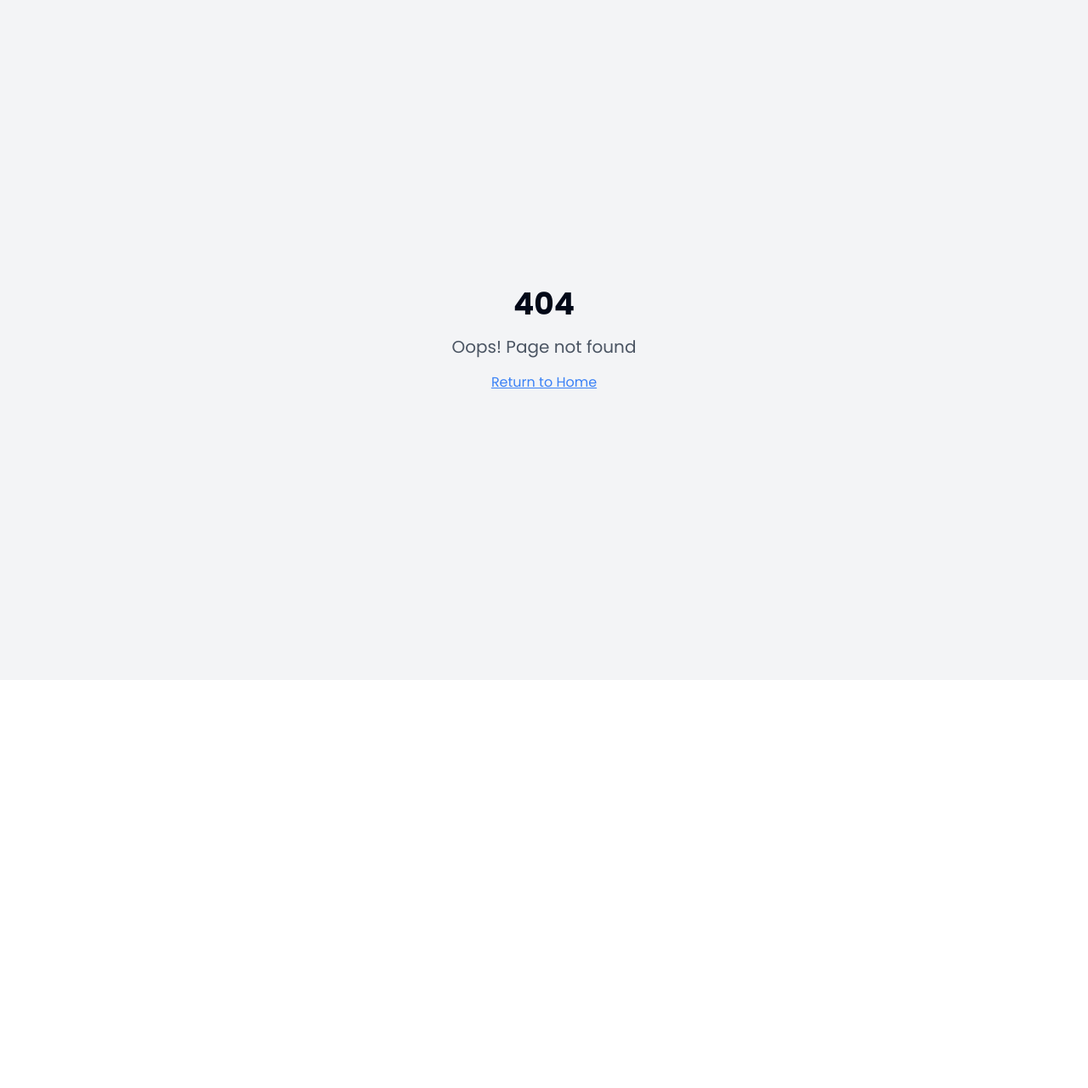
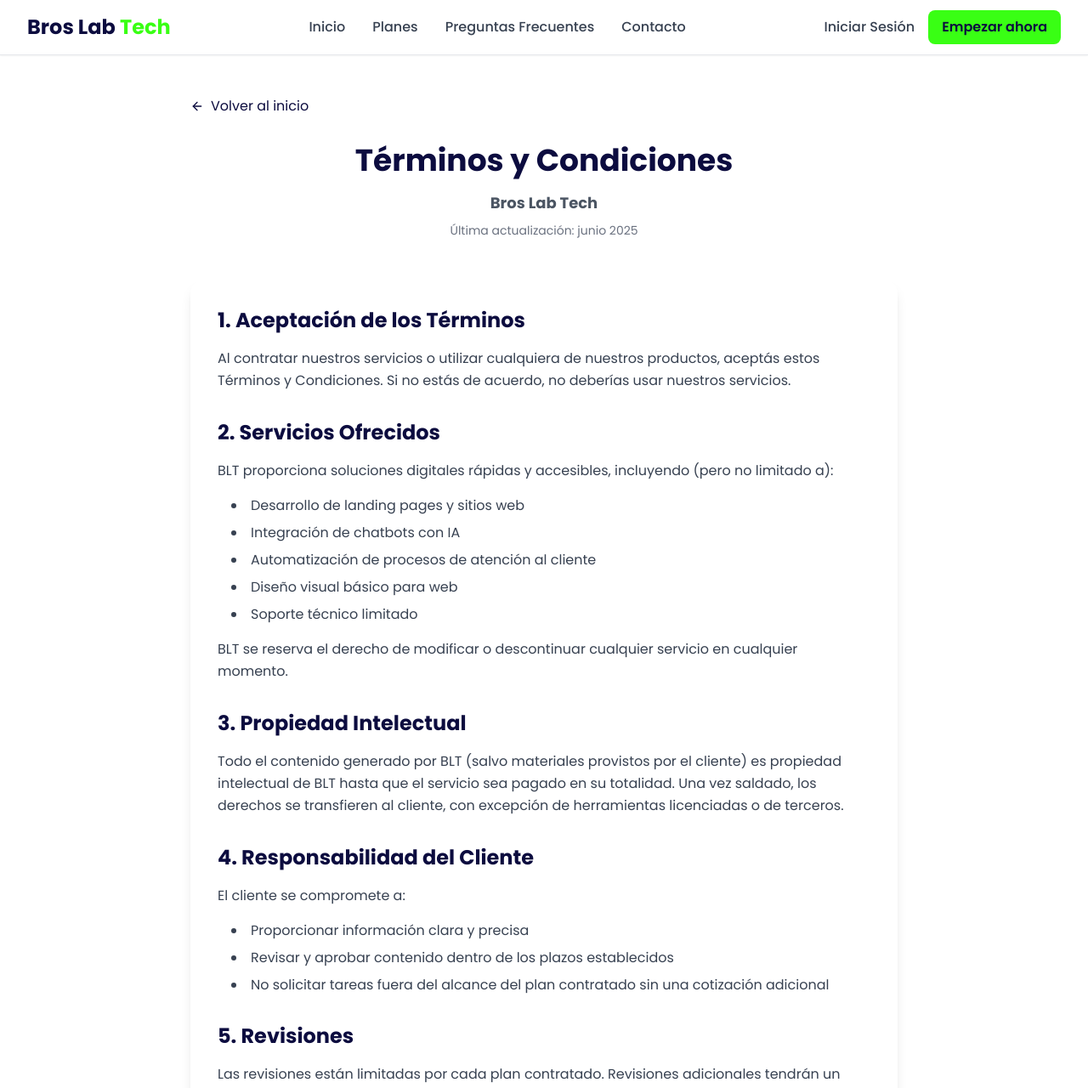
Before and after one commit to migueandres1/bros-lab-launchpad-83, a React (Vite) app: page /terms in a window 1280 px wide. Before the commit this address had no page. Shown: the top 1280 px of the page at 85% size. Before the commit the page ends 800 px from the top, so only its background shows below. Built offline with nearby package versions, Linux system fonts and the light colour scheme.

Commit message:
Add Terms and Conditions page
Create a new Terms and Conditions page with the provided content and link it to the footer.

```diff
--- a/src/App.tsx
+++ b/src/App.tsx
@@ -11,6 +11,7 @@ import ProtectedRoute from "./components/ProtectedRoute";
 import LandingPage from "./pages/LandingPage";
 import LoginPage from "./pages/LoginPage";
 import RegisterPage from "./pages/RegisterPage";
+import TermsPage from "./pages/TermsPage";
 import NotFound from "./pages/NotFound";
 
 // App Layout and Pages
@@ -41,6 +42,7 @@ const App = () => (
             <Route path="/" element={<LandingPage />} />
             <Route path="/login" element={<LoginPage />} />
             <Route path="/register" element={<RegisterPage />} />
+            <Route path="/terms" element={<TermsPage />} />
 
             {/* Protected User App Routes */}
             <Route path="/app" element={
--- a/src/pages/LandingPage.tsx
+++ b/src/pages/LandingPage.tsx
@@ -356,7 +356,7 @@ const LandingPage: React.FC = () => {
             <div>
               <h4 className="font-semibold mb-4">Legal</h4>
               <ul className="space-y-2 text-gray-300">
-                <li><a href="#" className="hover:text-blt-neon">Términos y Condiciones</a></li>
+                <li><Link to="/terms" className="hover:text-blt-neon">Términos y Condiciones</Link></li>
                 <li><a href="#" className="hover:text-blt-neon">Política de Privacidad</a></li>
                 <li><a href="#" className="hover:text-blt-neon">Cookies</a></li>
               </ul>
--- /dev/null
+++ b/src/pages/TermsPage.tsx
@@ -0,0 +1,145 @@
+
+import React from 'react';
+import { Link } from 'react-router-dom';
+import PublicHeader from '@/components/layout/PublicHeader';
+import { Mail, ArrowLeft } from 'lucide-react';
+
+const TermsPage: React.FC = () => {
+  return (
+    <div className="min-h-screen bg-blt-white">
+      <PublicHeader />
+
+      <div className="max-w-4xl mx-auto px-4 sm:px-6 lg:px-8 py-12">
+        {/* Back to home link */}
+        <Link
+          to="/"
+          className="inline-flex items-center text-blt-dark hover:text-blt-neon transition-colors mb-8"
+        >
+          <ArrowLeft className="w-4 h-4 mr-2" />
+          Volver al inicio
+        </Link>
+
+        {/* Header */}
+        <div className="text-center mb-12">
+          <h1 className="text-4xl font-bold text-blt-dark mb-4">
+            Términos y Condiciones
+          </h1>
+          <p className="text-lg text-gray-600">
+            <strong>Bros Lab Tech</strong>
+          </p>
+          <p className="text-sm text-gray-500 mt-2">
+            Última actualización: junio 2025
+          </p>
+        </div>
+
+        {/* Terms content */}
+        <div className="bg-white rounded-2xl shadow-lg p-8 space-y-8">
+
+          <section>
+            <h2 className="text-2xl font-bold text-blt-dark mb-4">1. Aceptación de los Términos</h2>
+            <p className="text-gray-700 leading-relaxed">
+              Al contratar nuestros servicios o utilizar cualquiera de nuestros productos, aceptás estos Términos y Condiciones. Si no estás de acuerdo, no deberías usar nuestros servicios.
+            </p>
+          </section>
+
+          <section>
+            <h2 className="text-2xl font-bold text-blt-dark mb-4">2. Servicios Ofrecidos</h2>
+            <p className="text-gray-700 leading-relaxed mb-4">
+              BLT proporciona soluciones digitales rápidas y accesibles, incluyendo (pero no limitado a):
+            </p>
+            <ul className="list-disc list-inside text-gray-700 space-y-2 ml-4">
+              <li>Desarrollo de landing pages y sitios web</li>
+              <li>Integración de chatbots con IA</li>
+              <li>Automatización de procesos de atención al cliente</li>
+              <li>Diseño visual básico para web</li>
+              <li>Soporte técnico limitado</li>
+            </ul>
+            <p className="text-gray-700 leading-relaxed mt-4">
+              BLT se reserva el derecho de modificar o descontinuar cualquier servicio en cualquier momento.
+            </p>
+          </section>
+
+          <section>
+            <h2 className="text-2xl font-bold text-blt-dark mb-4">3. Propiedad Intelectual</h2>
+            <p className="text-gray-700 leading-relaxed">
+              Todo el contenido generado por BLT (salvo materiales provistos por el cliente) es propiedad intelectual de BLT hasta que el servicio sea pagado en su totalidad. Una vez saldado, los derechos se transfieren al cliente, con excepción de herramientas licenciadas o de terceros.
+            </p>
+          </section>
+
+          <section>
+            <h2 className="text-2xl font-bold text-blt-dark mb-4">4. Responsabilidad del Cliente</h2>
+            <p className="text-gray-700 leading-relaxed mb-4">
+              El cliente se compromete a:
+            </p>
+            <ul className="list-disc list-inside text-gray-700 space-y-2 ml-4">
+              <li>Proporcionar información clara y precisa</li>
+              <li>Revisar y aprobar contenido dentro de los plazos establecidos</li>
+              <li>No solicitar tareas fuera del alcance del plan contratado sin una cotización adicional</li>
+            </ul>
+          </section>
+
+          <section>
+            <h2 className="text-2xl font-bold text-blt-dark mb-4">5. Revisiones</h2>
+            <p className="text-gray-700 leading-relaxed">
+              Las revisiones están limitadas por cada plan contratado. Revisiones adicionales tendrán un costo extra. Revisiones ilimitadas no significan rediseños completos ni cambios estructurales.
+            </p>
+          </section>
+
+          <section>
+            <h2 className="text-2xl font-bold text-blt-dark mb-4">6. Limitaciones</h2>
+            <p className="text-gray-700 leading-relaxed mb-4">
+              BLT no se hace responsable por:
+            </p>
+            <ul className="list-disc list-inside text-gray-700 space-y-2 ml-4">
+              <li>Resultados comerciales derivados del uso del sitio o chatbot</li>
+              <li>Errores causados por información incorrecta provista por el cliente</li>
+              <li>Falta de respuesta por parte del cliente durante la ejecución del proyecto</li>
+            </ul>
+          </section>
+
+          <section>
+            <h2 className="text-2xl font-bold text-blt-dark mb-4">7. Soporte y Garantías</h2>
+            <p className="text-gray-700 leading-relaxed">
+              El soporte se brinda únicamente en horario hábil y por los canales establecidos. Los planes PRO o personalizados pueden incluir soporte extendido según lo acordado por contrato.
+            </p>
+          </section>
+
+          <section>
+            <h2 className="text-2xl font-bold text-blt-dark mb-4">8. Pagos y Reembolsos</h2>
+            <p className="text-gray-700 leading-relaxed">
+              Todos los pagos son por adelantado. No se ofrecen reembolsos por servicios entregados, tiempo dedicado o falta de respuesta del cliente. Casos especiales se analizarán individualmente.
+            </p>
+          </section>
+
+          <section>
+            <h2 className="text-2xl font-bold text-blt-dark mb-4">9. Cancelación</h2>
+            <p className="text-gray-700 leading-relaxed mb-4">
+              BLT puede cancelar un servicio si:
+            </p>
+            <ul className="list-disc list-inside text-gray-700 space-y-2 ml-4">
+              <li>El cliente incumple con los pagos</li>
+              <li>Se presentan faltas de respeto, abusos o situaciones que comprometan la integridad del equipo</li>
+            </ul>
+          </section>
+
+          {/* Contact section */}
+          <section className="bg-blt-gray rounded-lg p-6 text-center">
+            <h2 className="text-2xl font-bold text-blt-dark mb-4">Contacto</h2>
+            <p className="text-gray-700 mb-4">
+              Si tenés dudas sobre estos términos, escribinos a:
+            </p>
+            <a
+              href="mailto:support@broslab.tech"
+              className="inline-flex items-center bg-blt-neon text-blt-dark px-6 py-3 rounded-lg font-semibold hover:bg-opacity-90 transition-all"
+            >
+              <Mail className="w-4 h-4 mr-2" />
+              support@broslab.tech
+            </a>
+          </section>
+        </div>
+      </div>
+    </div>
+  );
+};
+
+export default TermsPage;
```
